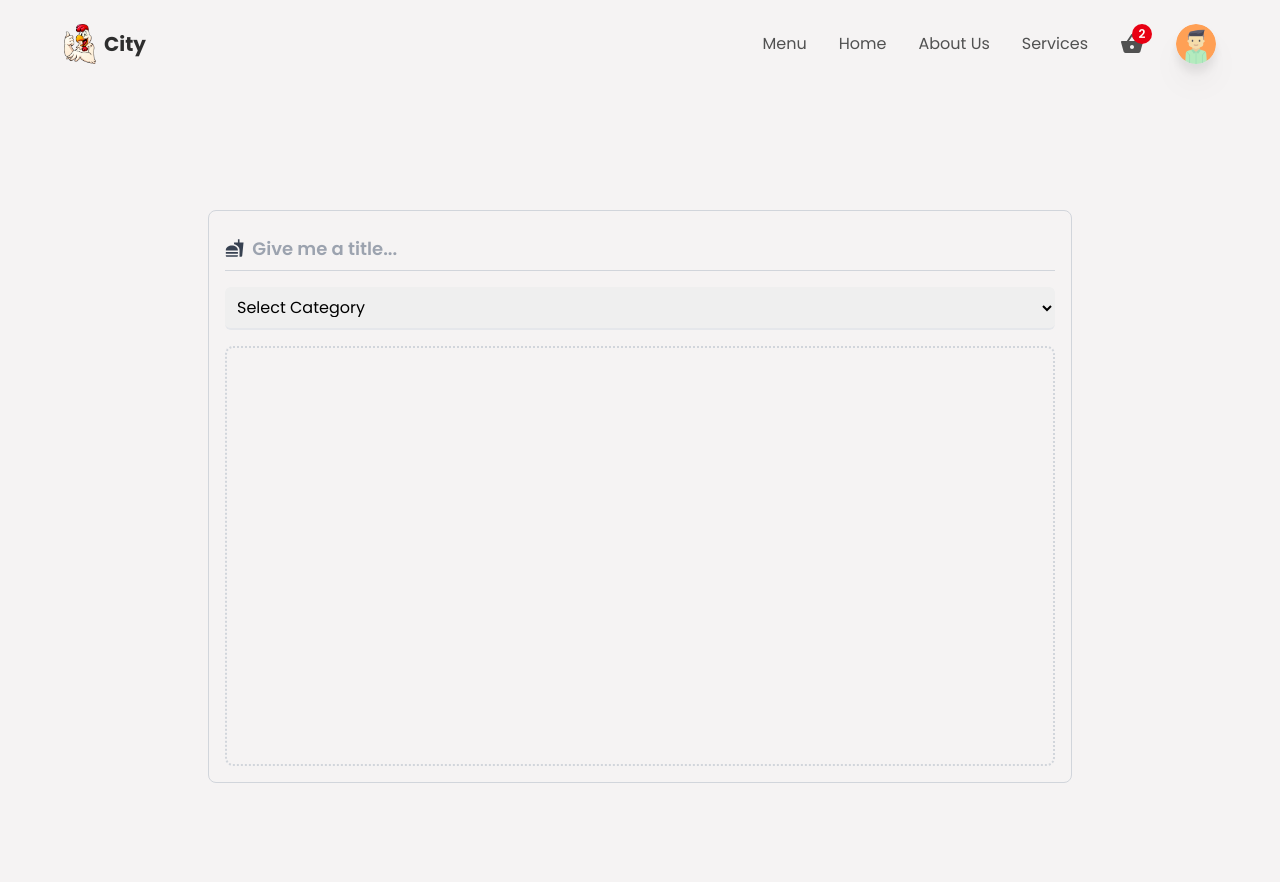
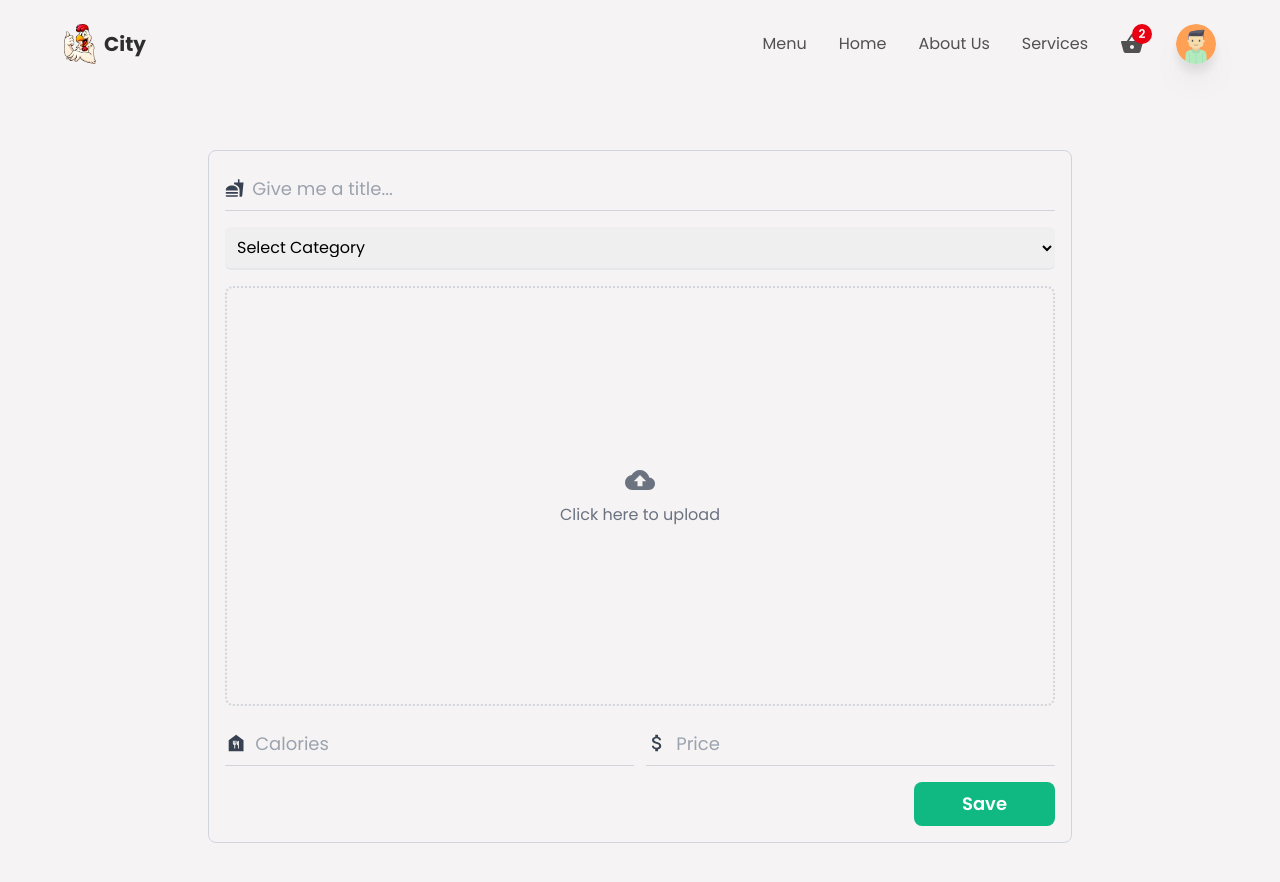
Before and after one commit to GRAviTY-GAGAN/food-delivery, a React (Create React App) app: page /createItem in a window 1280 px wide. Shown: the top 882 px of the page. Built offline with nearby package versions, Linux system fonts and the light colour scheme.

Commit message:
update create container

```diff
--- a/src/components/CreateContainer.jsx
+++ b/src/components/CreateContainer.jsx
@@ -1,7 +1,13 @@
 import React, { useState } from 'react';
 import { motion } from 'framer-motion';
 
-import { MdFastfood } from 'react-icons/md';
+import {
+  MdFastfood,
+  MdCloudUpload,
+  MdDelete,
+  MdFoodBank,
+  MdAttachMoney
+} from 'react-icons/md';
 import { categories } from '../utils/data';
 import Loader from './Loader';
 
@@ -17,14 +23,23 @@
   const [msg, setMsg] = useState(null);
   const [isLoading, setIsLoading] = useState(false);
 
+  const uploadImage =() => {
+
+  }
+
+  const deleteImage = () => {}
+
+  const saveDetails = () => {}
+
   return (
     <div className='w-full min-h-screen flex items-center justify-center'>
-      <div className=' w-[90%] md:w-[75%] border border-gray-300 rounded-lg p-4 flex flex-col items-center justify-center gap-4'>
+      <div
+        className=' w-[90%] md:w-[75%] border border-gray-300 rounded-lg p-4 flex flex-col items-center justify-center gap-4'>
       {fields && (
             <motion.p
-            initial={{ opacity : 0}}
-            animate={{ opacity : 1}}
-            exit={{ opacity : 0}}
+              initial={{ opacity : 0}}
+              animate={{ opacity : 1}}
+              exit={{ opacity : 0}}
               className={`w-full p-2 rounded-lg text-center text-lg font-semibold ${
                 alertStatus === 'danger'
                 ? 'bg-red-400 text-red-800'
@@ -37,24 +52,118 @@
 
           <div className='w-full py-2 border-b border-gray-300 flex items-center gap-2'>
               <MdFastfood className=' text-xl text-gray-700' />
-              <input type="text" required onChange={(e) => setTitle(e.target.value)} value={title} placeholder='Give me a title...' className=' w-full h-full text-lg bg-transparent font-semibold outline-none border-none placeholder:text-gray-400 text-textColor' />
+              <input
+              type="text" required
+              onChange={(e) => setTitle(e.target.value)}
+              value={title}
+              placeholder='Give me a title...'
+              className=' w-full h-full text-lg bg-transparent outline-none border-none placeholder:text-gray-400 text-textColor' />
           </div>
 
           <div className='w-full'>
-            <select className=' outline-none w-full text-base border-b-2 border-gray-200 p-2 rounded-md cursor-pointer' onChange={(e) => setCategory(e.target.value)}>
-              <option value="other" className='bg-white'>Select Category</option>
+            <select
+            className=' outline-none w-full text-base border-b-2 border-gray-200 p-2 rounded-md cursor-pointer'
+            onChange={(e) => setCategory(e.target.value)}>
+              <option
+                value="other"
+                className='bg-white'>
+                Select Category
+              </option>
+
               { categories && categories.map(item => (
-                <option key={item.id} className='text-base border-0 outline-none capitalize bg-white text-headingColor' value={item.urlParamName}>{item.name}</option>
+                <option
+                  key={item.id}
+                  className='text-base border-0 outline-none capitalize bg-white text-headingColor'
+                  value={item.urlParamName}>
+                  {item.name}
+                </option>
               ))}
+
             </select>
           </div>
 
           <div className=' group flex justify-center items-center flex-col border-2 border-dotted border-gray-300 w-full h-225 md:h-420 cursor-pointer rounded-lg'>
-              {isLoading ? <Loader /> : <></>}
+              {isLoading ? ( <Loader />
+              ) : (
+              <>
+                {!imageAsset ? (
+                  <>
+                    <label className=' w-full h-full flex flex-col items-center justify-center cursor-pointer'>
+                      <div className='w-full h-full flex flex-col items-center justify-center gap-2'>
+                        <MdCloudUpload className=' text-gray-500 text-3xl hover:text-gray-700' />
+                        <p className='text-gray-500 hover:text-gray-700'>
+                          Click here to upload
+                        </p>
+                      </div>
+                      <input
+                        type="file"
+                        name='uploadImage'
+                        accept='image/*'
+                        onChange={uploadImage}
+                        className=' w-0 h-0'
+                      />
+                    </label>
+                  </>
+                  ) : (
+                  <>
+                    <div className='relative h-full'>
+                      <img
+                        src={imageAsset}
+                        alt="uploaded image"
+                        className=' w-full h-full object-cover'
+                      />
+                      <button
+                        type='button'
+                        className=' absolute bottom-3 right-3 p-3 rounded-full bg-red-500 text-xl cursor-pointer outline-none hover:shadow-md duration-500 transition-all ease-in-out'
+                        onClick={deleteImage}
+                      >
+                        <MdDelete className='text-white' />
+                      </button>
+                    </div>
+                  </>
+                  )
+                }
+              </>)}
+          </div>
+
+          <div className=' w-full flex flex-col md:flex-row items-center gap-3'>
+            <div className=' w-full py-2 border-b border-gray-300 flex items-center gap-2'>
+              <MdFoodBank className=' text-gray-700 text-2xl'/>
+              <input
+                type="text"
+                required
+                value={calories}
+                onChange={(e) => setCalories(e.target.value)}
+                placeholder='Calories'
+                className=' w-full h-full text-lg bg-transparent outline-none border-none placeholder:text-gray-400 text-textColor'
+              />
+            </div>
+
+            <div className=' w-full py-2 border-b border-gray-300 flex items-center gap-2'>
+              <MdAttachMoney className=' text-gray-700 text-2xl'/>
+              <input
+                type="text"
+                required
+                value={price}
+                onChange={(e) => setPrice(e.target.value)}
+                placeholder='Price'
+                className=' w-full h-full text-lg bg-transparent outline-none border-none placeholder:text-gray-400 text-textColor'
+              />
+            </div>
+          </div>
+
+          <div className=' flex items-center w-full'>
+            <button
+              type='button'
+              className=' ml-0 md:ml-auto w-full md:w-auto border-none outline-none bg-emerald-500 px-12 py-2 rounded-lg text-lg text-white font-semibold'
+              onClick={saveDetails}
+            >
+              Save
+            </button>
           </div>
       </div>
     </div>
-  )
-}
+  );
+};
 
 export default CreateContainer;
```
